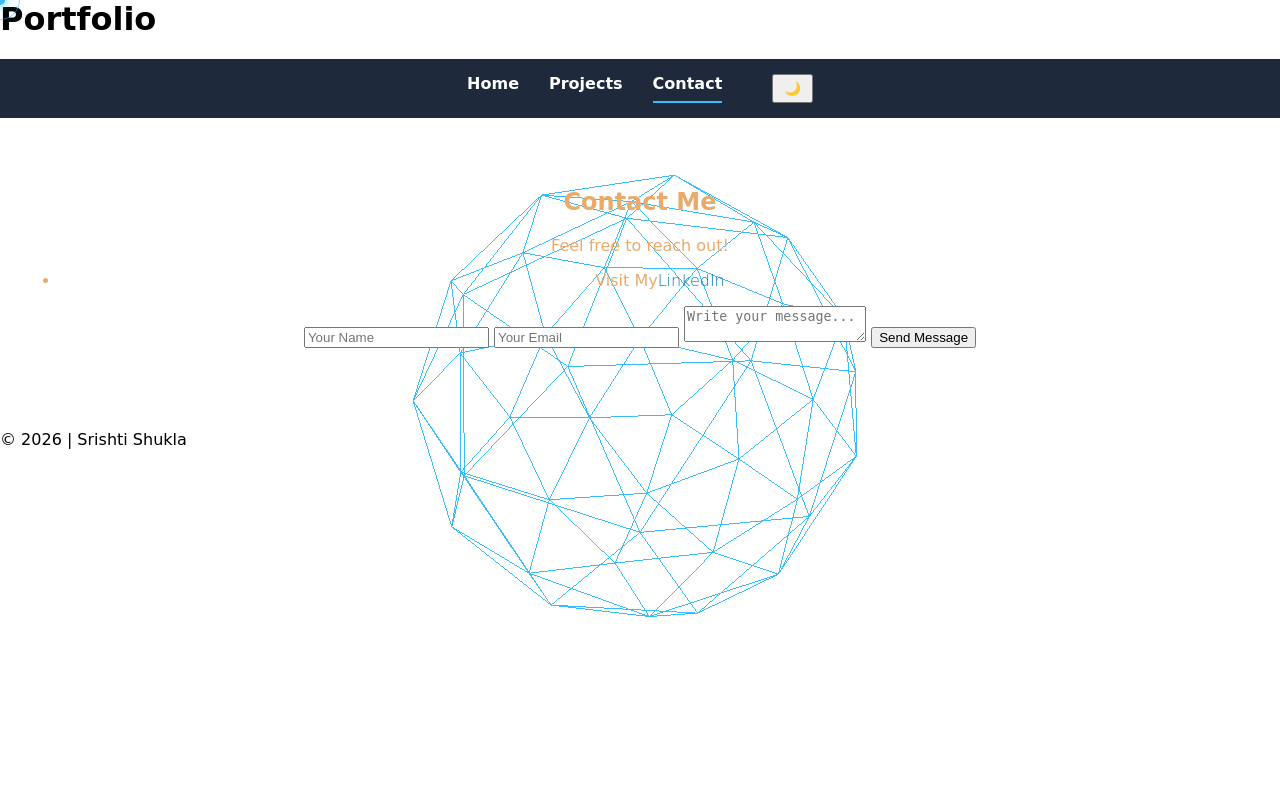
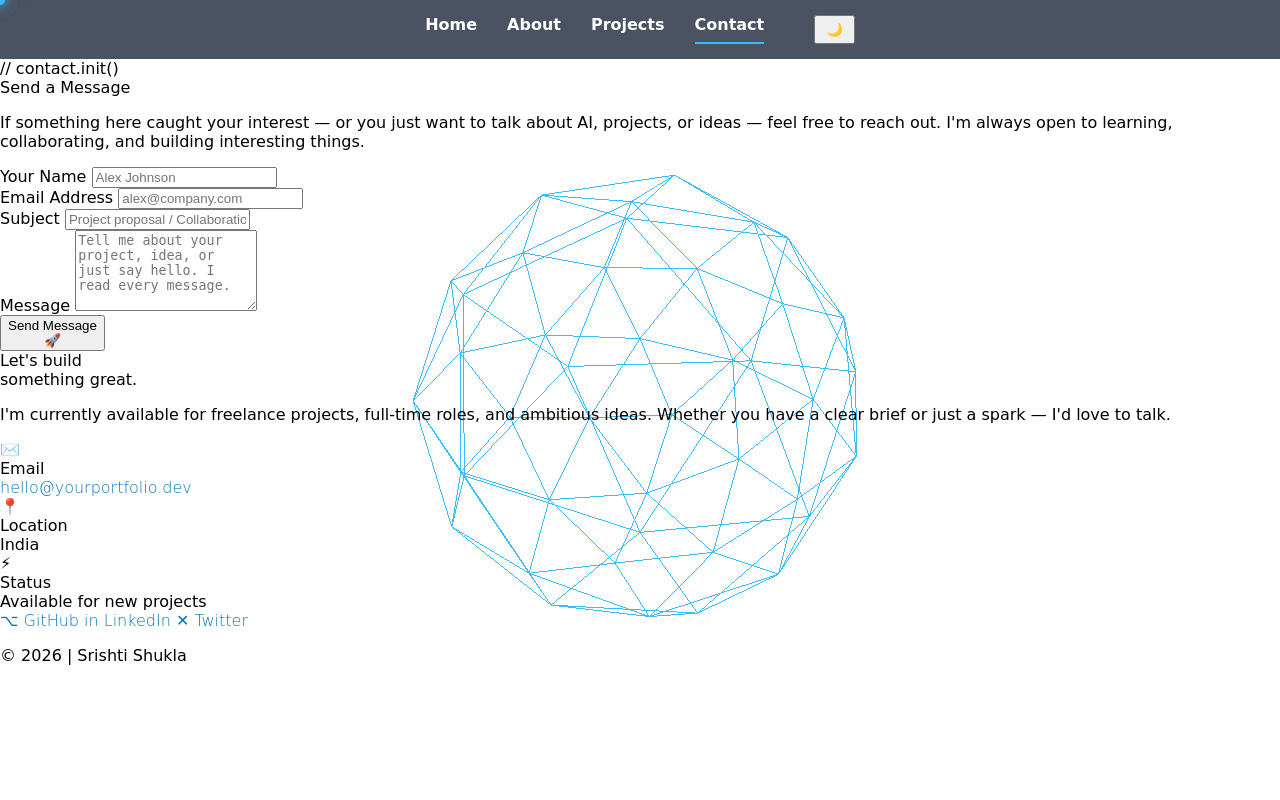
Before and after one commit to sris-14/Portfolio, a Flask app: page /contact in a window 1280 px wide. Run offline with Flask 3, Linux system fonts and the light colour scheme.

Commit message:
add: intro and contact, additionally about page

```diff
--- a/static/style.css
+++ b/static/style.css
@@ -4,7 +4,10 @@
     justify-content:center;
     gap:30px;
     padding:15px;
-    background: #1e293b;
+    background: rgba(30, 41, 59, 0.8);
+    backdrop-filter: blur(20px);   /* Frosted glass blur effect */
+    -webkit-backdrop-filter: blur(20px);
+
 }
 
 nav a {
--- a/templates/base.html
+++ b/templates/base.html
@@ -14,13 +14,14 @@
 
 
     <div id="bg-canvas"></div>
-    <header>
+    <!-- <header>
         <h1>Portfolio</h1>
-    </header>
+    </header> -->
 
     {# dark mode toggle, nav bar, github link #}
     <nav>
        <a href="/" class="{% if active=='home' %}active{% endif %}">Home</a>
+       <a href="/about" class="{% if active=='about' %}active{% endif %}">About</a>
        <a href="/projects" class="{% if active=='projects' %}active{% endif %}">Projects</a>
        <a href="/contact" class="{% if active=='contact' %}active{% endif %}">Contact</a>
 
--- a/templates/contact.html
+++ b/templates/contact.html
@@ -6,21 +6,107 @@
 {%endblock%}
 
 {%block content %}
-<section class="contact">
-    <h2>Contact Me</h2>
-    <p>Feel free to reach out!</p>
-    <ul>
-        {#<li>Email: <a href = 'srishtishukla781@gmail.com'>&#9993;</a></li>#}
-        <li>Visit My<a href = 'https://www.linkedin.com/in/srishtii/'>LinkedIn</a></li>
-    </ul>
+<section id="contact">
+       <div class="section-label reveal">// contact.init()</div>
 
-    <form action="/send-message" method = 'POST'>
-        <input type="text" name="name" placeholder="Your Name" required>
-        <input type="email" name="email" placeholder="Your Email" required>
+       <div class="contact-grid">
 
-        <textarea placeholder="Write your message..." required></textarea>
+       <!-- LEFT: The actual form -->
+       <div class="contact-form-wrap reveal">
+           <div class="form-title">Send a Message</div>
+           <p class="form-subtitle">If something here caught your interest —
+              or you just want to talk about AI, projects, or ideas —
+              feel free to reach out.
+              I'm always open to learning, collaborating, and building interesting things.</p>
 
-        <button type="submit">Send Message</button>
-    </form>
+           <div id="contactForm">
+
+                <!-- Name + Email row (2 columns) -->
+                <div class="form-row">
+                    <div class="form-group">
+                      <label class="form-label" for="inputName">Your Name</label>
+                      <input class="form-input" type="text" id="inputName" placeholder="Alex Johnson" required>
+                    </div>
+                    <div class="form-group">
+                      <label class="form-label" for="inputEmail">Email Address</label>
+                      <input class="form-input" type="email" id="inputEmail" placeholder="alex@company.com" required>
+                    </div>
+                </div>
+
+                <!-- Subject -->
+                <div class="form-group">
+                    <label class="form-label" for="inputSubject">Subject</label>
+                    <input class="form-input" type="text" id="inputSubject" placeholder="Project proposal / Collaboration / Just saying hi...">
+                </div>
+
+                <!-- Message -->
+                <div class="form-group">
+                    <label class="form-label" for="inputMessage">Message</label>
+                    <textarea class="form-input" id="inputMessage" rows="5" placeholder="Tell me about your project, idea, or just say hello. I read every message."></textarea>
+                </div>
+
+                <!-- Submit button — onclick calls submitForm() defined in JavaScript -->
+                <button class="form-submit" onclick="submitForm()">
+                    <span id="btnText">Send Message</span>
+                    <!-- Spinner is hidden by default; shown during loading -->
+                    <div class="spinner" id="submitSpinner"></div>
+                    <span id="btnIcon">🚀</span>
+                </button>
+
+                <!-- Toast notification shown after form submission -->
+                <div class="form-toast" id="formToast"></div>
+            </div>
+        </div>
+
+        <!-- RIGHT: Contact info column -->
+        <div class="contact-info reveal">
+           <div class="contact-info-title">
+              Let's build<br><span style="color:var(--blue)">something great.</span>
+           </div>
+           <p class="contact-info-desc">
+               I'm currently available for freelance projects, full-time roles, and ambitious ideas.
+               Whether you have a clear brief or just a spark — I'd love to talk.
+           </p>
+
+            <!-- Email detail -->
+            <div class="contact-detail">
+              <div class="contact-detail-icon">✉️</div>
+              <div>
+                <div class="contact-detail-label">Email</div>
+                <div class="contact-detail-value">
+                  <a href="mailto:hello@yourportfolio.dev">hello@yourportfolio.dev</a>
+                </div>
+              </div>
+            </div>
+
+            <!-- Location detail -->
+            <div class="contact-detail">
+              <div class="contact-detail-icon">📍</div>
+              <div>
+                <div class="contact-detail-label">Location</div>
+                <div class="contact-detail-value">India</div>
+              </div>
+            </div>
+
+            <!-- Availability status -->
+            <div class="contact-detail">
+              <div class="contact-detail-icon">⚡</div>
+              <div>
+                <div class="contact-detail-label">Status</div>
+                <div class="contact-detail-value" style="color:var(--green)">
+                  Available for new projects
+                </div>
+              </div>
+            </div>
+
+            <!-- Social links row -->
+            <div class="contact-socials">
+              <a href="https://github.com"   class="social-link" target="_blank">⌥ GitHub</a>
+              <a href="https://linkedin.com" class="social-link" target="_blank">in LinkedIn</a>
+              <a href="https://twitter.com"  class="social-link" target="_blank">✕ Twitter</a>
+            </div>
+       </div>
+       </div>
+    </section>
 
 {%endblock%}
```
Also changed, not shown: other parts of static/style.css (+28 -6 lines), templates/about.html (added, +49 -0 lines), templates/index.html (+14 -2 lines).
